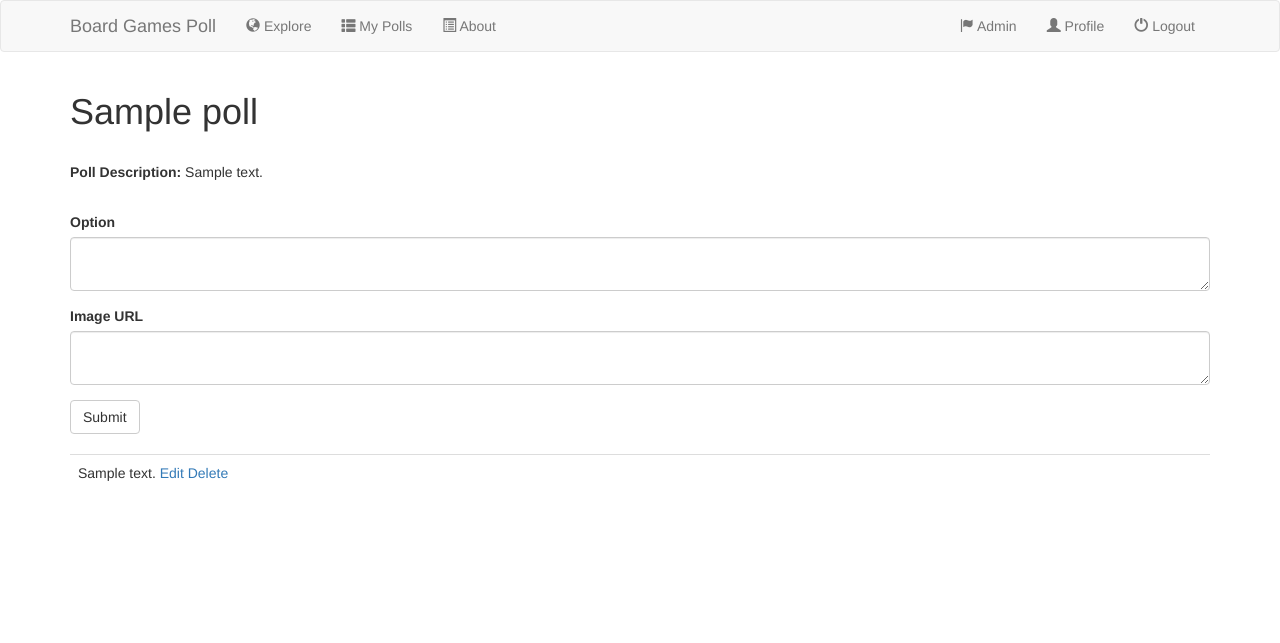
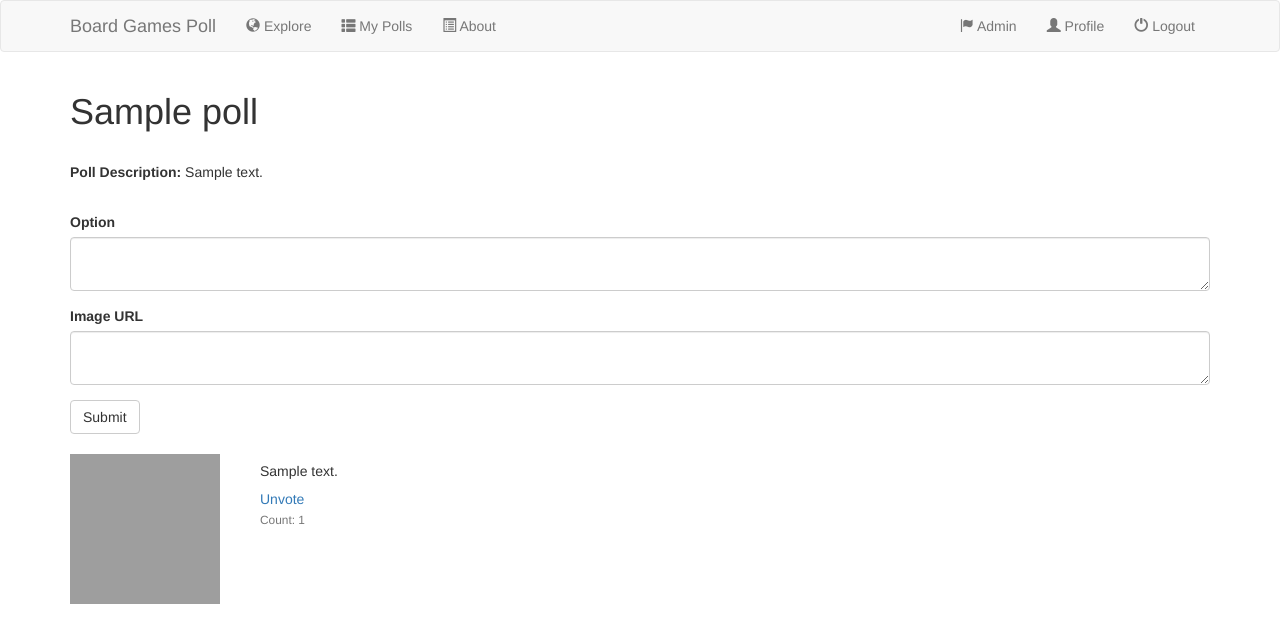
Before and after one commit to jonathanneo/boardGamesPoll, a Flask app: page /addOption/1 in a window 1280 px wide. Shown: the top 643 px of the page. Run offline with Flask 2, Linux system fonts and the light colour scheme; a user stored in the database is signed in; tables that the repository leaves empty hold one stand-in row (values such as "Sample post"); some libraries are stand-ins or nearby versions; grey boxes are pictures that could not be loaded.

Commit message:
_option updated

```diff
--- a/app/templates/_option.html
+++ b/app/templates/_option.html
@@ -1,15 +1,27 @@
 <table class="table table-hover">
 <head>
     <script src="https://ajax.googleapis.com/ajax/libs/jquery/3.4.0/jquery.min.js"></script>
+    <script src="https://code.jquery.com/jquery-3.3.1.slim.min.js" integrity="sha384-q8i/X+965DzO0rT7abK41JStQIAqVgRVzpbzo5smXKp4YfRvH+8abtTE1Pi6jizo" crossorigin="anonymous"></script>
+    <script src="https://cdnjs.cloudflare.com/ajax/libs/popper.js/1.14.7/umd/popper.min.js" integrity="sha384-UO2eT0CpHqdSJQ6hJty5KVphtPhzWj9WO1clHTMGa3JDZwrnQq4sF86dIHNDz0W1" crossorigin="anonymous"></script>
+    <script src="https://stackpath.bootstrapcdn.com/bootstrap/4.3.1/js/bootstrap.min.js" integrity="sha384-JjSmVgyd0p3pXB1rRibZUAYoIIy6OrQ6VrjIEaFf/nJGzIxFDsf4x0xIM+B07jRM" crossorigin="anonymous"></script>
 </head>
-        <tr>
-            <td>
-                {{ option.body }}
-                <a href="{{ url_for('edit_option', poll_id=polls.id, option_id=option.id) }}" class="button"> Edit </a>
-                <a id = "deleteOption_{{ option.id }}" class="button"> Delete </a>
-            </td>
-        </tr>
-    </table>
+
+<div class="card mb-3" style="max-width: 540px;">
+  <div class="row no-gutters">
+    <div class="col-md-4">
+      <img src="{{ option.url }}" width="150" height="150" class="card-img">
+    </div>
+    <div class="col-md-8">
+      <div class="card-body">
+        <h5 class="card-title">{{ option.body }}</h5>
+         {% if current_user.has_voted_option(option) %}
+            <a href="{{ url_for('unvote', poll_id=polls.id, option_id=option.id) }}" class="button"> Unvote </a>
+         {% endif %}
+        <p class="card-text"><small class="text-muted">Count: {{ option.voters.count() }}</small></p>
+      </div>
+    </div>
+  </div>
+</div>
 
 <script>
 $("#deleteOption_{{ option.id }}").click(function(){
```
Also changed, not shown: app.db.
